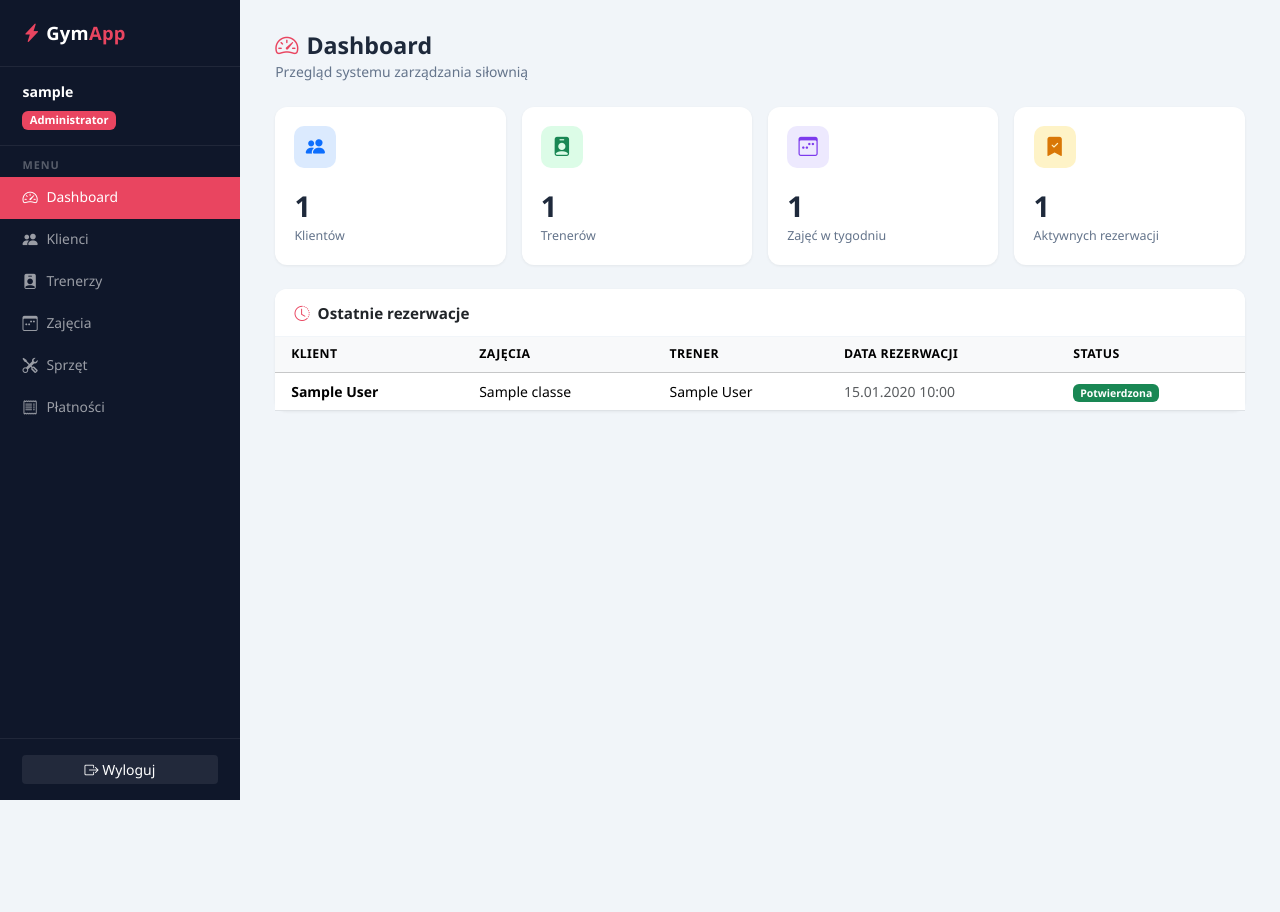
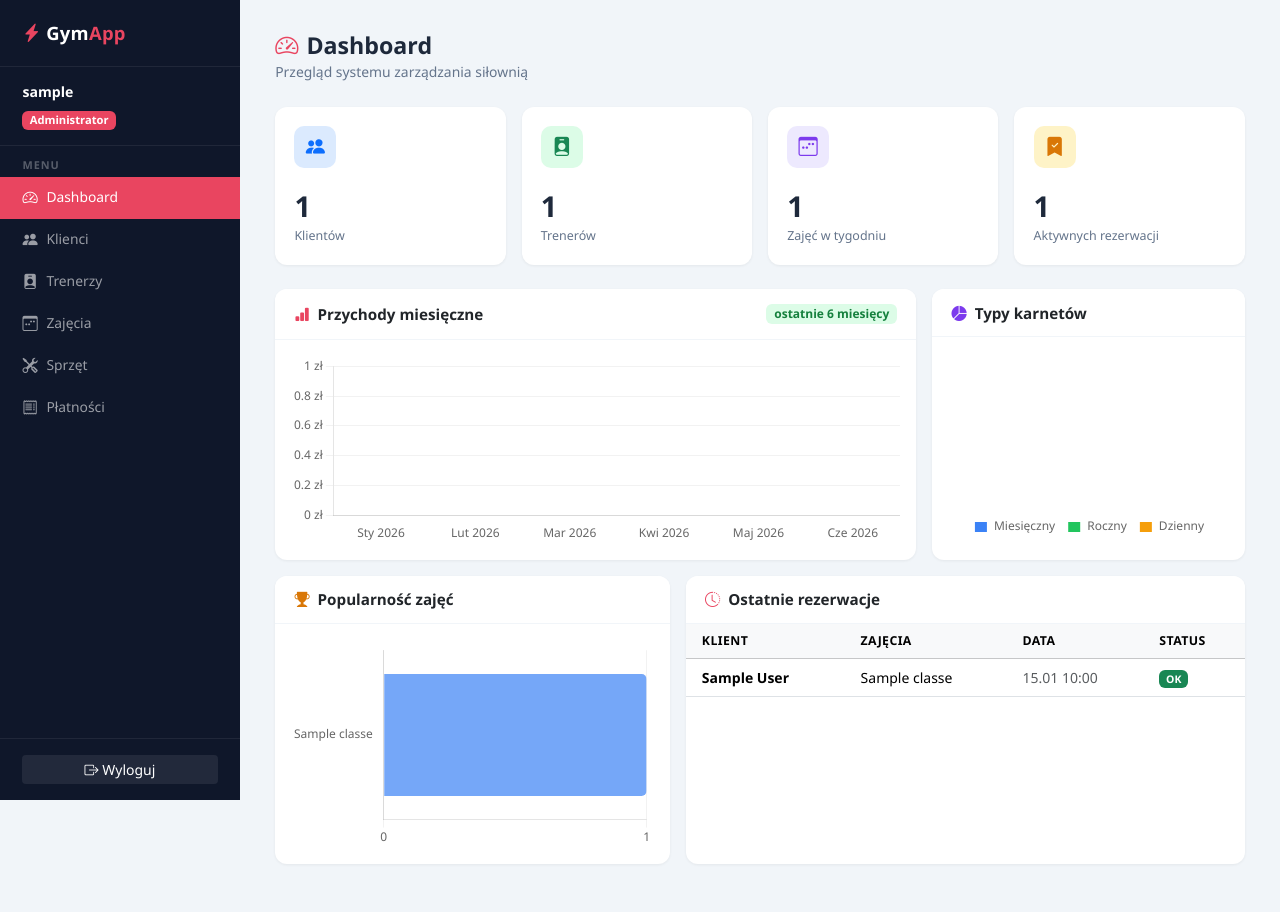
Before and after one commit to 123BoBeR/GymManagementClaude, a Flask app: page /admin/ in a window 1280 px wide. Before the commit the page ends 800 px from the top, so only its background shows below. Run offline with Flask 3, Linux system fonts and the light colour scheme; the visitor is signed in with stand-in values (Sample User, id 1); tables that the repository leaves empty hold one stand-in row (values such as "Sample post").

Commit message:
Dodaj wykresy Chart.js na dashboardzie admina
- Bar chart: przychody miesięczne (ostatnie 6 miesięcy) z danych Payment
- Doughnut chart: podział typów karnetów (monthly/annual/day_pass)
- Horizontal bar chart: top 5 zajęć wg liczby potwierdzonych rezerwacji
- Dane obliczane w trasie admin_dashboard i przekazywane jako JSON do szablonu
- Chart.js 4.4.3 ładowany z CDN, responsywne płótna z polskimi labelkami

Co-Authored-By: Claude Sonnet 4.6 <noreply@anthropic.com>

```diff
--- a/app.py
+++ b/app.py
@@ -1,3 +1,4 @@
+import json
 from flask import Flask, render_template, redirect, url_for, request, session, flash, jsonify
 from models import db, User, Member, Trainer, GymClass, Booking, Equipment, Payment
 from services import (BookingService, MemberService, TrainerService,
@@ -88,8 +89,49 @@ def admin_dashboard():
         'classes': GymClass.query.count(),
         'bookings': Booking.query.filter_by(status='confirmed').count(),
     }
-    recent_bookings = Booking.query.order_by(Booking.booked_at.desc()).limit(8).all()
-    return render_template('admin/dashboard.html', stats=stats, recent_bookings=recent_bookings)
+    recent_bookings = Booking.query.order_by(Booking.booked_at.desc()).limit(6).all()
+
+    # Dochody miesięczne — ostatnie 6 miesięcy
+    _PL_SHORT = {1:'Sty',2:'Lut',3:'Mar',4:'Kwi',5:'Maj',6:'Cze',
+                 7:'Lip',8:'Sie',9:'Wrz',10:'Paź',11:'Lis',12:'Gru'}
+    revenue_map = {}
+    for p in Payment.query.filter_by(status='completed').all():
+        revenue_map[p.month_year] = revenue_map.get(p.month_year, 0) + p.amount
+
+    cur = date.today().replace(day=1)
+    rev_labels, rev_data = [], []
+    for _ in range(6):
+        key = cur.strftime('%Y-%m')
+        rev_labels.insert(0, f"{_PL_SHORT[cur.month]} {cur.year}")
+        rev_data.insert(0, round(revenue_map.get(key, 0), 2))
+        cur = cur.replace(month=cur.month - 1) if cur.month > 1 else cur.replace(year=cur.year - 1, month=12)
+
+    # Podział typów karnetów
+    sub_labels = ['Miesięczny', 'Roczny', 'Dzienny']
+    sub_data = [
+        Member.query.filter_by(subscription_type='monthly').count(),
+        Member.query.filter_by(subscription_type='annual').count(),
+        Member.query.filter_by(subscription_type='day_pass').count(),
+    ]
+
+    # Top 5 zajęć wg liczby rezerwacji
+    class_stats = sorted(
+        [(gc.name, Booking.query.filter_by(class_id=gc.id, status='confirmed').count())
+         for gc in GymClass.query.all()],
+        key=lambda x: -x[1]
+    )[:5]
+
+    return render_template(
+        'admin/dashboard.html',
+        stats=stats,
+        recent_bookings=recent_bookings,
+        rev_labels=json.dumps(rev_labels),
+        rev_data=json.dumps(rev_data),
+        sub_labels=json.dumps(sub_labels),
+        sub_data=json.dumps(sub_data),
+        class_labels=json.dumps([c[0] for c in class_stats]),
+        class_data=json.dumps([c[1] for c in class_stats]),
+    )
 
 
 @app.route('/admin/members')
--- a/templates/admin/dashboard.html
+++ b/templates/admin/dashboard.html
@@ -7,6 +7,7 @@
   <p>Przegląd systemu zarządzania siłownią</p>
 </div>
 
+<!-- Stat cards -->
 <div class="row g-3 mb-4">
   <div class="col-sm-6 col-xl-3">
     <div class="stat-card">
@@ -46,19 +47,56 @@
   </div>
 </div>
 
-<div class="card">
+<!-- Wykresy row 1: przychody + typy karnetów -->
+<div class="row g-3 mb-3">
+  <div class="col-lg-8">
+    <div class="card h-100">
+      <div class="card-header d-flex justify-content-between align-items-center">
+        <h5><i class="bi bi-bar-chart-fill me-2" style="color:#e94560"></i>Przychody miesięczne</h5>
+        <span class="badge" style="background:#dcfce7;color:#15803d">ostatnie 6 miesięcy</span>
+      </div>
+      <div class="card-body" style="position:relative;height:220px">
+        <canvas id="chartRevenue"></canvas>
+      </div>
+    </div>
+  </div>
+  <div class="col-lg-4">
+    <div class="card h-100">
+      <div class="card-header">
+        <h5><i class="bi bi-pie-chart-fill me-2" style="color:#7c3aed"></i>Typy karnetów</h5>
+      </div>
+      <div class="card-body d-flex align-items-center justify-content-center" style="height:220px">
+        <canvas id="chartSubs"></canvas>
+      </div>
+    </div>
+  </div>
+</div>
+
+<!-- Wykresy row 2: top zajęcia + ostatnie rezerwacje -->
+<div class="row g-3 mb-3">
+  <div class="col-lg-5">
+    <div class="card h-100">
+      <div class="card-header">
+        <h5><i class="bi bi-trophy-fill me-2" style="color:#d97706"></i>Popularność zajęć</h5>
+      </div>
+      <div class="card-body" style="position:relative;height:240px">
+        <canvas id="chartClasses"></canvas>
+      </div>
+    </div>
+  </div>
+  <div class="col-lg-7">
+    <div class="card h-100">
       <div class="card-header">
         <h5><i class="bi bi-clock-history me-2" style="color:#e94560"></i>Ostatnie rezerwacje</h5>
       </div>
       <div class="card-body p-0">
         {% if recent_bookings %}
-    <table class="table table-hover mb-0">
+        <table class="table table-hover mb-0" style="font-size:.85rem">
           <thead class="table-light">
             <tr>
               <th class="ps-3">Klient</th>
               <th>Zajęcia</th>
-          <th>Trener</th>
-          <th>Data rezerwacji</th>
+              <th>Data</th>
               <th>Status</th>
             </tr>
           </thead>
@@ -67,11 +105,10 @@
             <tr>
               <td class="ps-3 fw-semibold">{{ b.member.first_name }} {{ b.member.last_name }}</td>
               <td>{{ b.gym_class.name }}</td>
-          <td>{{ b.gym_class.trainer.first_name }} {{ b.gym_class.trainer.last_name }}</td>
-          <td class="text-muted">{{ b.booked_at.strftime('%d.%m.%Y %H:%M') }}</td>
+              <td class="text-muted">{{ b.booked_at.strftime('%d.%m %H:%M') }}</td>
               <td>
                 {% if b.status == 'confirmed' %}
-              <span class="badge bg-success">Potwierdzona</span>
+                  <span class="badge bg-success">OK</span>
                 {% else %}
                   <span class="badge bg-secondary">Anulowana</span>
                 {% endif %}
@@ -85,4 +122,101 @@
         {% endif %}
       </div>
     </div>
+  </div>
+</div>
+
+<script src="https://cdn.jsdelivr.net/npm/chart.js@4.4.3/dist/chart.umd.min.js"></script>
+<script>
+  Chart.defaults.font.family = "'Segoe UI', system-ui, sans-serif";
+  Chart.defaults.font.size = 12;
+
+  // Przychody miesięczne
+  new Chart(document.getElementById('chartRevenue'), {
+    type: 'bar',
+    data: {
+      labels: {{ rev_labels | safe }},
+      datasets: [{
+        label: 'Przychód (zł)',
+        data: {{ rev_data | safe }},
+        backgroundColor: 'rgba(233,69,96,.75)',
+        borderColor: '#e94560',
+        borderWidth: 1.5,
+        borderRadius: 6,
+      }]
+    },
+    options: {
+      responsive: true,
+      maintainAspectRatio: false,
+      plugins: { legend: { display: false } },
+      scales: {
+        y: {
+          beginAtZero: true,
+          ticks: { callback: v => v + ' zł' },
+          grid: { color: 'rgba(0,0,0,.05)' }
+        },
+        x: { grid: { display: false } }
+      }
+    }
+  });
+
+  // Typy karnetów
+  new Chart(document.getElementById('chartSubs'), {
+    type: 'doughnut',
+    data: {
+      labels: {{ sub_labels | safe }},
+      datasets: [{
+        data: {{ sub_data | safe }},
+        backgroundColor: ['#3b82f6', '#22c55e', '#f59e0b'],
+        borderWidth: 2,
+        borderColor: '#fff',
+        hoverOffset: 6,
+      }]
+    },
+    options: {
+      responsive: true,
+      maintainAspectRatio: false,
+      plugins: {
+        legend: {
+          position: 'bottom',
+          labels: { padding: 12, boxWidth: 14 }
+        }
+      }
+    }
+  });
+
+  // Popularność zajęć
+  new Chart(document.getElementById('chartClasses'), {
+    type: 'bar',
+    data: {
+      labels: {{ class_labels | safe }},
+      datasets: [{
+        label: 'Rezerwacje',
+        data: {{ class_data | safe }},
+        backgroundColor: [
+          'rgba(59,130,246,.7)',
+          'rgba(34,197,94,.7)',
+          'rgba(245,158,11,.7)',
+          'rgba(124,58,237,.7)',
+          'rgba(233,69,96,.7)',
+        ],
+        borderRadius: 5,
+        borderWidth: 0,
+      }]
+    },
+    options: {
+      indexAxis: 'y',
+      responsive: true,
+      maintainAspectRatio: false,
+      plugins: { legend: { display: false } },
+      scales: {
+        x: {
+          beginAtZero: true,
+          ticks: { stepSize: 1 },
+          grid: { color: 'rgba(0,0,0,.05)' }
+        },
+        y: { grid: { display: false } }
+      }
+    }
+  });
+</script>
 {% endblock %}
```
Lines whose indentation alone changed are shown as unchanged.
